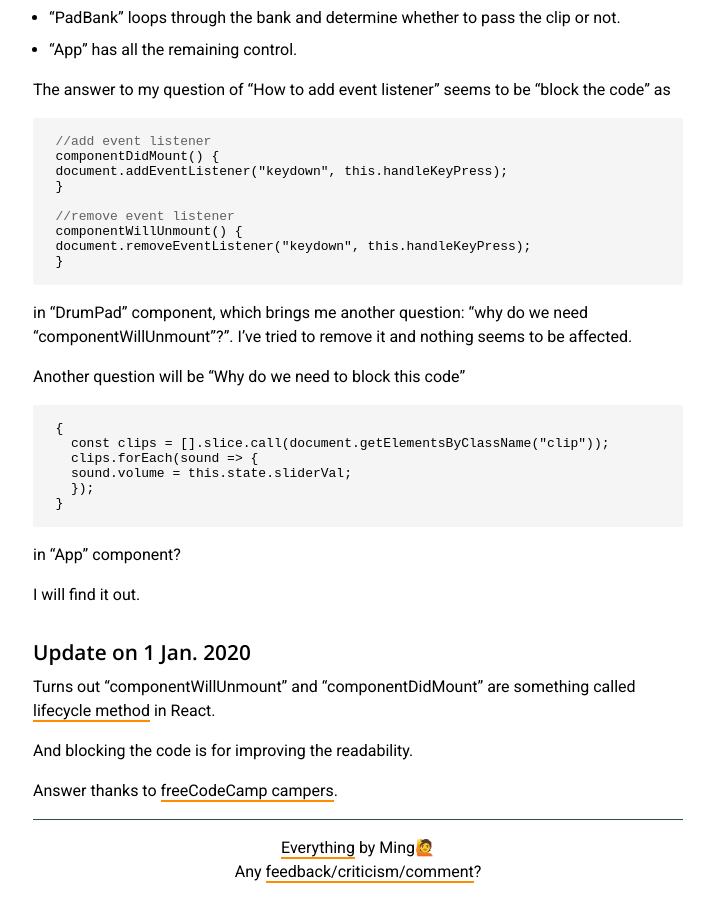
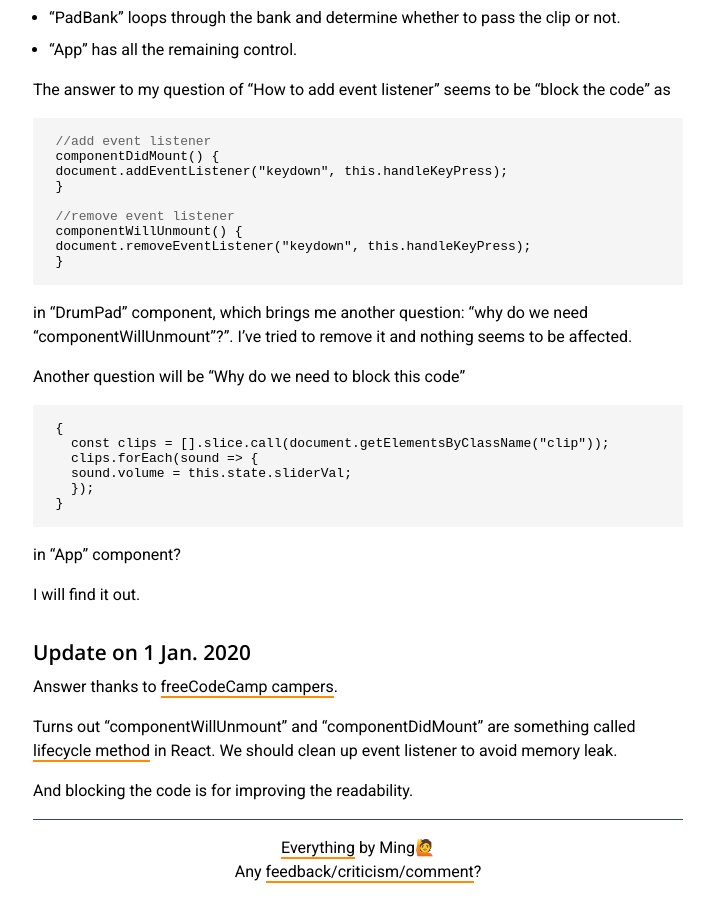
Before and after one commit to ming-yong/archive, a Jekyll site: the page built from _posts/Notes/Log/2019-12-31-fcc drum machine .md, in a window 1280 px wide and 900 px high, scrolled down 10460 px. Shown: the whole window, without its empty margins (282-996 px from the left). Built offline with Jekyll 4.4.1, drawn with Linux system fonts in a browser that asks for light colours; nearby versions of some CDN libraries.

Commit message:
update drum post

```diff
--- a/_posts/Notes/Log/2019-12-31-fcc drum machine .md
+++ b/_posts/Notes/Log/2019-12-31-fcc drum machine .md
@@ -673,8 +673,8 @@ I will find it out.
 
 ### Update on 1 Jan. 2020
 
-Turns out "componentWillUnmount" and "componentDidMount" are something called [lifecycle method](https://reactjs.org/docs/state-and-lifecycle.html) in React.
+Answer thanks to [freeCodeCamp campers](https://www.freecodecamp.org/forum/t/questions-about-drum-machine-code/337433/7).
+
+Turns out "componentWillUnmount" and "componentDidMount" are something called [lifecycle method](https://reactjs.org/docs/state-and-lifecycle.html) in React. We should clean up event listener to avoid memory leak.
 
 And blocking the code is for improving the readability.
-
-Answer thanks to [freeCodeCamp campers](https://www.freecodecamp.org/forum/t/questions-about-drum-machine-code/337433/7).
```
